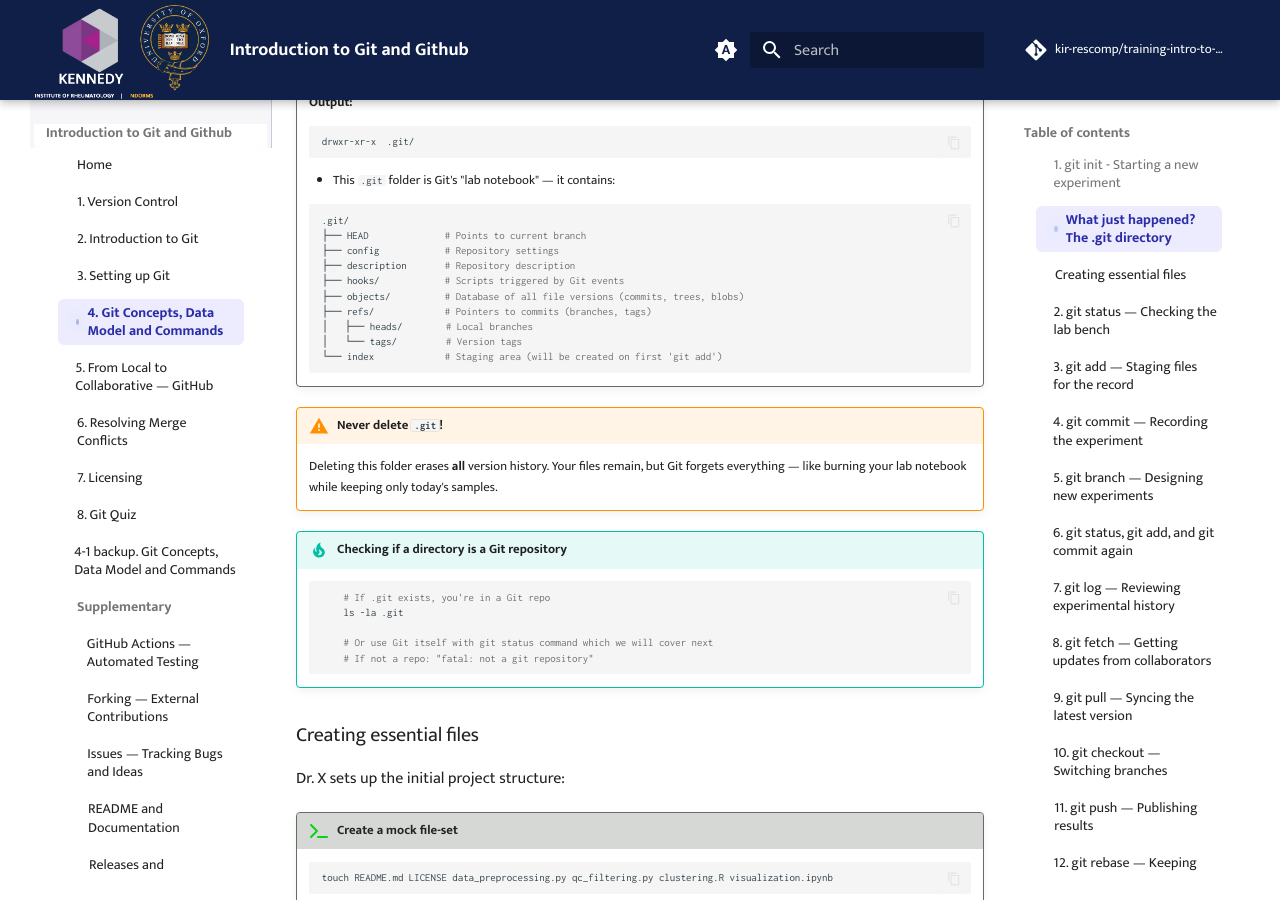
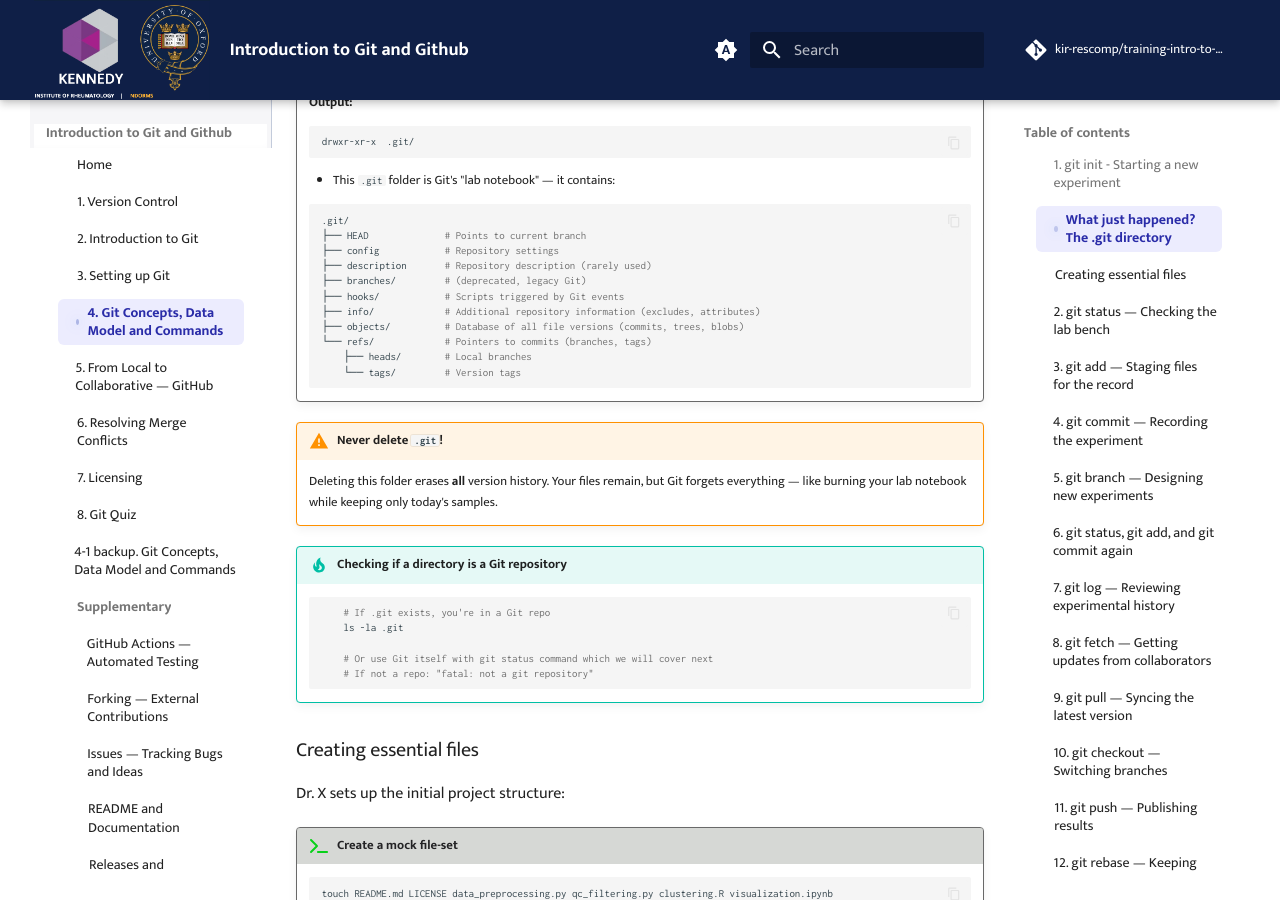
Before and after one commit to kir-rescomp/training-intro-to-git-github, an MkDocs documentation site: the page built from docs/4.git_model_commands.md, in a window 1280 px wide and 900 px high, scrolled down 1305 px. Built offline with MkDocs 1.6.1 and Material for MkDocs 9.7.7, drawn with Linux system fonts in a browser that asks for light colours; comment, search, counter and statistics services are not loaded.

Commit message:
correct the content of .git straight after a git init as index doesn't appear till the first add

````diff
--- a/docs/4.git_model_commands.md
+++ b/docs/4.git_model_commands.md
@@ -58,13 +58,14 @@ The `git init` command created a hidden `.git` directory — the heart of your r
     .git/
     ├── HEAD              # Points to current branch
     ├── config            # Repository settings
-    ├── description       # Repository description
+    ├── description       # Repository description (rarely used)
+    ├── branches/         # (deprecated, legacy Git)
     ├── hooks/            # Scripts triggered by Git events
+    ├── info/             # Additional repository information (excludes, attributes)
     ├── objects/          # Database of all file versions (commits, trees, blobs)
-    ├── refs/             # Pointers to commits (branches, tags)
-    │   ├── heads/        # Local branches
-    │   └── tags/         # Version tags
-    └── index             # Staging area (will be created on first 'git add')
+    └── refs/             # Pointers to commits (branches, tags)
+        ├── heads/        # Local branches
+        └── tags/         # Version tags
     ```
 
 !!! warning "Never delete `.git`!"
````
